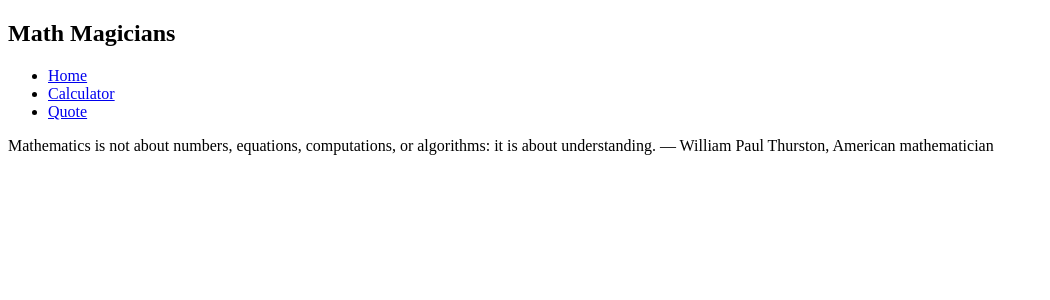
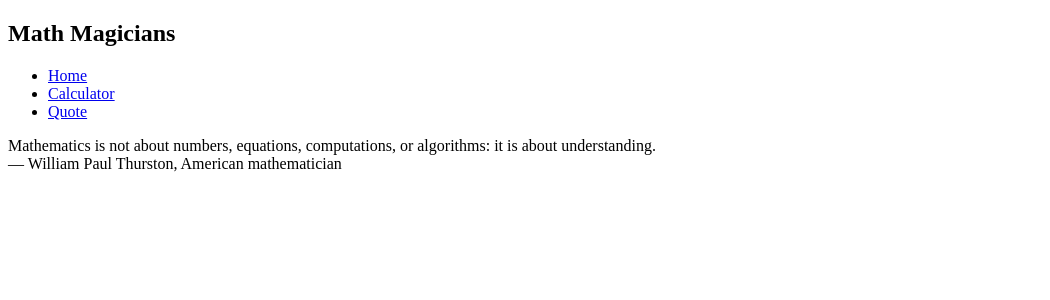
Before and after one commit to ElsonOtake/math-magicians, a React (Create React App) app: page /quote in a window 1280 px wide. Shown: the top 300 px of the page, without its empty margins (0-1050 px from the left). Built offline with nearby package versions, Linux system fonts and the light colour scheme.

Commit message:
Update new div

```diff
--- a/src/components/Quote.js
+++ b/src/components/Quote.js
@@ -1,12 +1,19 @@
 import React from 'react';
 
 const Quote = () => (
+  <>
     <div>
       {`
         Mathematics is not about numbers, equations, computations, or algorithms: it is about understanding.
+      `}
+    </div>
+    <div>
+      {`
         — William Paul Thurston, American mathematician
       `}
     </div>
+  </>
+
 );
 
 export default Quote;
```
Lines whose indentation alone changed are shown as unchanged.
